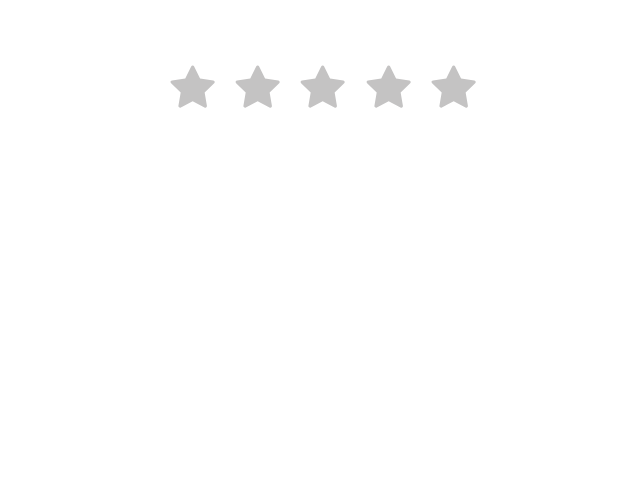
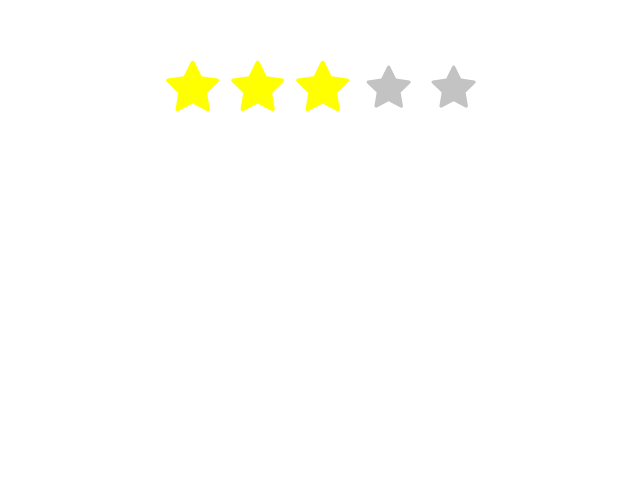
Before and after one commit to Viktoria-Serkiz/react-project, a React (Create React App) app: page / in a window 1280 px wide. Shown: the part 310-800 px from the top of the page, without its empty margins (317-957 px from the left). Built offline with nearby package versions, Linux system fonts and the light colour scheme.

Commit message:
add props to func component,create Star component

```diff
--- /dev/null
+++ b/src/components/Star.jsx
@@ -0,0 +1,21 @@
+const Star = () => {
+  return (
+    <>
+      <span>
+        <svg
+          stroke="currentColor"
+          fill="currentColor"
+          strokeWidth="0"
+          viewBox="0 0 1024 1024"
+          height="4em"
+          width="4em"
+          xmlns="http://www.w3.org/2000/svg"
+        >
+          <path d="M908.1 353.1l-253.9-36.9L540.7 86.1c-3.1-6.3-8.2-11.4-14.5-14.5-15.8-7.8-35-1.3-42.9 14.5L369.8 316.2l-253.9 36.9c-7 1-13.4 4.3-18.3 9.3a32.05 32.05 0 0 0 .6 45.3l183.7 179.1-43.4 252.9a31.95 31.95 0 0 0 46.4 33.7L512 754l227.1 119.4c6.2 3.3 13.4 4.4 20.3 3.2 17.4-3 29.1-19.5 26.1-36.9l-43.4-252.9 183.7-179.1c5-4.9 8.3-11.3 9.3-18.3 2.7-17.5-9.5-33.7-27-36.3z"></path>
+        </svg>
+      </span>{" "}
+    </>
+  );
+};
+
+export { Star };
--- a/src/components/StarRatingClass.js
+++ b/src/components/StarRatingClass.js
@@ -1,4 +1,5 @@
 import React from "react";
+import { Star } from "./Star";
 
 class StarRatingClass extends React.Component {
   constructor(props) {
@@ -6,7 +7,7 @@ class StarRatingClass extends React.Component {
 
     this.state = {
       stars: [],
-      rating: 0,
+      rating: 3,
       hovered: 0,
       selectedIcon: (
         <svg
--- a/src/components/StarsRaiting.js
+++ b/src/components/StarsRaiting.js
@@ -1,8 +1,9 @@
 import { useState } from "react";
+import { Star } from "./Star";
 
-const StarsRaiting = () => {
-  const [value, setValue] = useState(0);
-  const [hover, setHover] = useState(0);
+const StarsRaiting = ({ rate = 3 }) => {
+  const [value, setValue] = useState(rate);
+  const [hover, setHover] = useState(rate);
 
   return (
     <div className="rating">
@@ -17,19 +18,7 @@ const StarsRaiting = () => {
             onMouseEnter={() => setHover(index)}
             onMouseLeave={() => setHover(value)}
           >
-            <span>
-              <svg
-                stroke="currentColor"
-                fill="currentColor"
-                strokeWidth="0"
-                viewBox="0 0 1024 1024"
-                height="4em"
-                width="4em"
-                xmlns="http://www.w3.org/2000/svg"
-              >
-                <path d="M908.1 353.1l-253.9-36.9L540.7 86.1c-3.1-6.3-8.2-11.4-14.5-14.5-15.8-7.8-35-1.3-42.9 14.5L369.8 316.2l-253.9 36.9c-7 1-13.4 4.3-18.3 9.3a32.05 32.05 0 0 0 .6 45.3l183.7 179.1-43.4 252.9a31.95 31.95 0 0 0 46.4 33.7L512 754l227.1 119.4c6.2 3.3 13.4 4.4 20.3 3.2 17.4-3 29.1-19.5 26.1-36.9l-43.4-252.9 183.7-179.1c5-4.9 8.3-11.3 9.3-18.3 2.7-17.5-9.5-33.7-27-36.3z"></path>
-              </svg>
-            </span>{" "}
+            <Star star={setValue}></Star>
           </button>
         );
       })}
```
